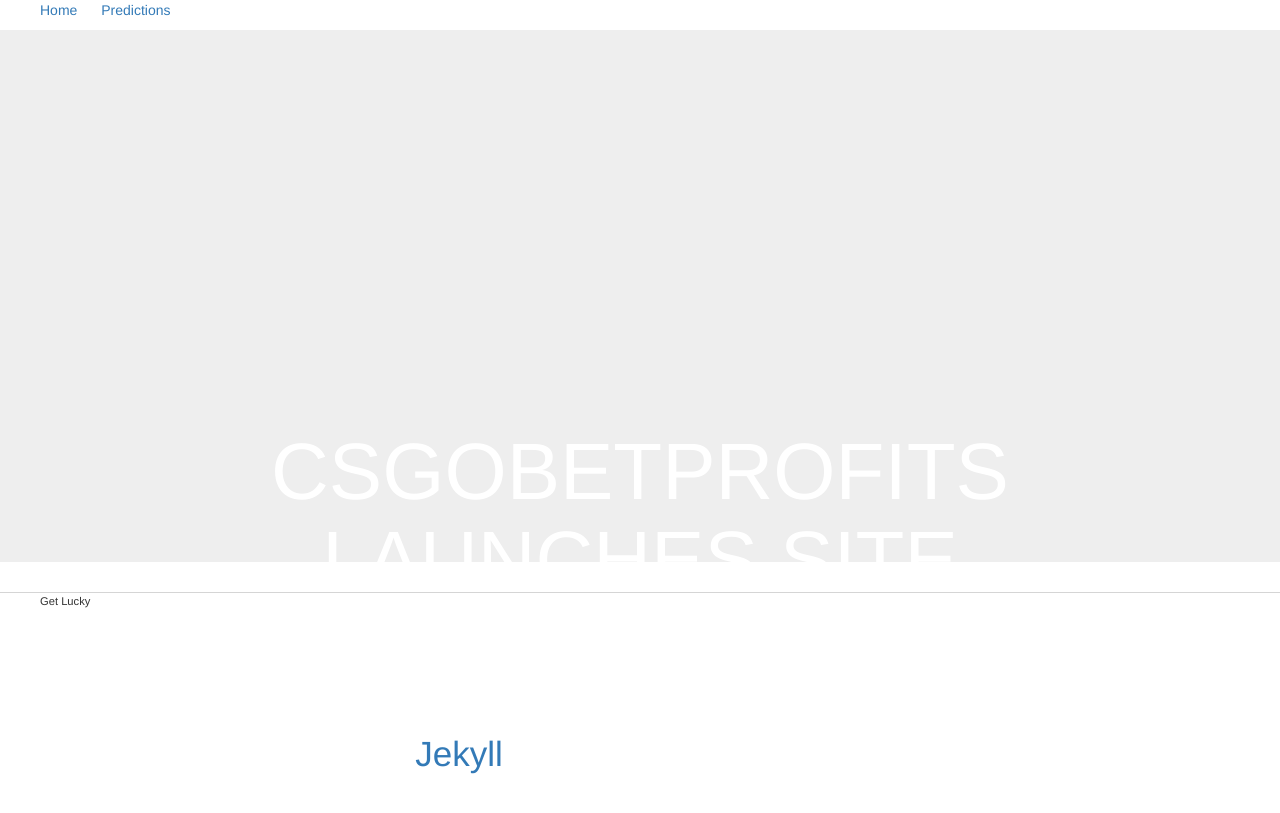
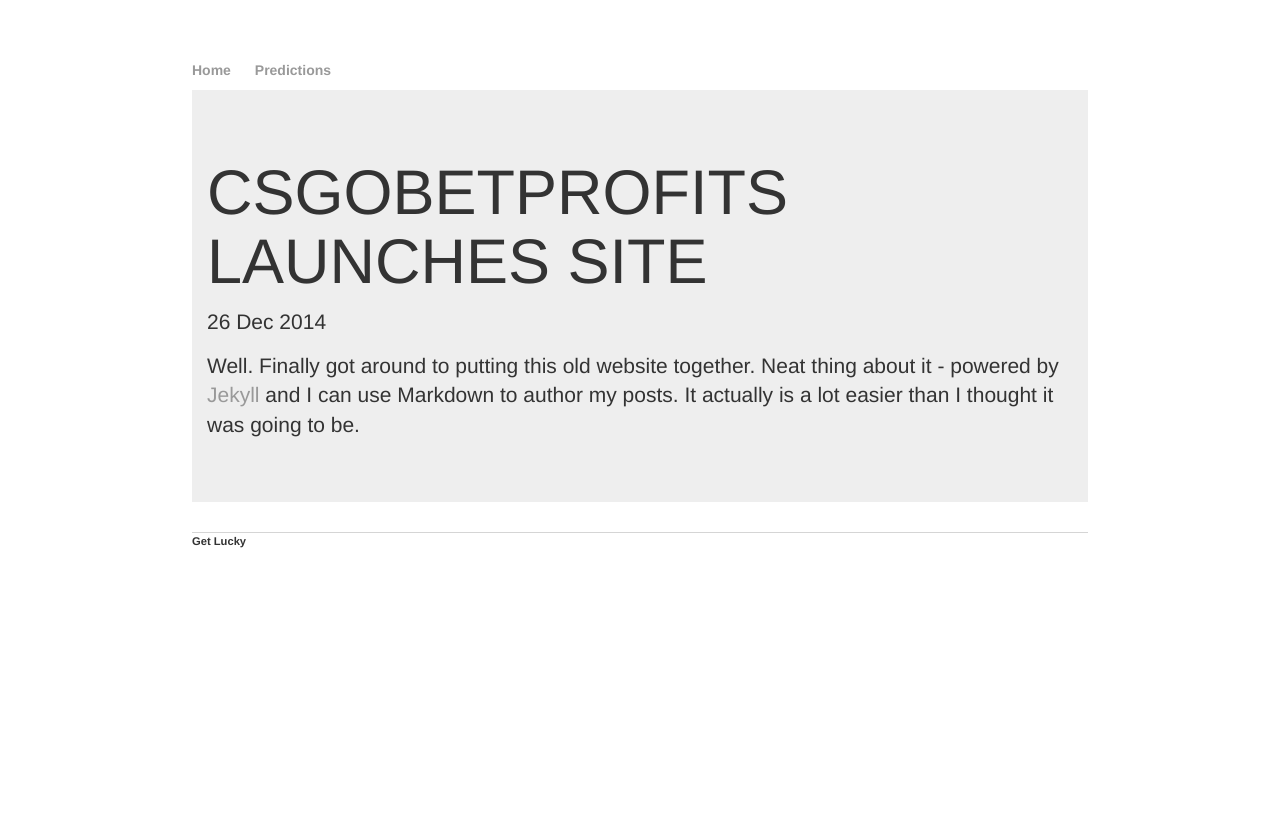
Before and after one commit to leorules/CSGOBETPROFITS.github.io, a Jekyll site: the page built from _posts/2015-12-26-CSGOBETPROFITS-site-launched.md, in a window 1280 px wide. Shown: the top 813 px of the page. Built offline with Jekyll 4.4.1, drawn with Linux system fonts in a browser that asks for light colours.

Commit message:
Update main.css

```diff
--- a/css/main.css
+++ b/css/main.css
@@ -1,36 +1,33 @@
-      .nav a {
-      color: #5a5a5a;
-      font-size: 15px;
-      font-weight: extrabold;
-      padding-top: 1px;
-      padding-bottom: 14px;
-      padding-left: 10px;
-      padding-right: 10px;
+body {
+    margin: 60px auto;
+    width: 70%;
 }
-
+nav ul, footer ul {
+    font-family:'Helvetica', 'Arial', 'Sans-Serif';
+    padding: 0px;
+    list-style: none;
+    font-weight: bold;
+}
 nav ul li, footer ul li {
     display: inline;
     margin-right: 20px;
 }
-
-
-    .jumbotron .container {
-      position: relative;
-      top: 330px;
-      text-align: center;
+a {
+    text-decoration: none;
+    color: #999;
 }
-
-    .jumbotron h1 {
-      color: #fff;
-      font-size: 80px;
+a:hover {
+    text-decoration: underline;
+}
+h1 {
+    font-size: 3em;
     font-family:'Helvetica', 'Arial', 'Sans-Serif';
 }
-
-    .jumbotron p {
-      color: #fff;
-      font-size: 35px;
+p {
+    font-size: 1.5em;
+    line-height: 1.4em;
+    color: #333;
 }
-
 footer {
     border-top: 1px solid #d5d5d5;
     font-size: .8em;
```
Lines whose indentation alone changed are shown as unchanged.
